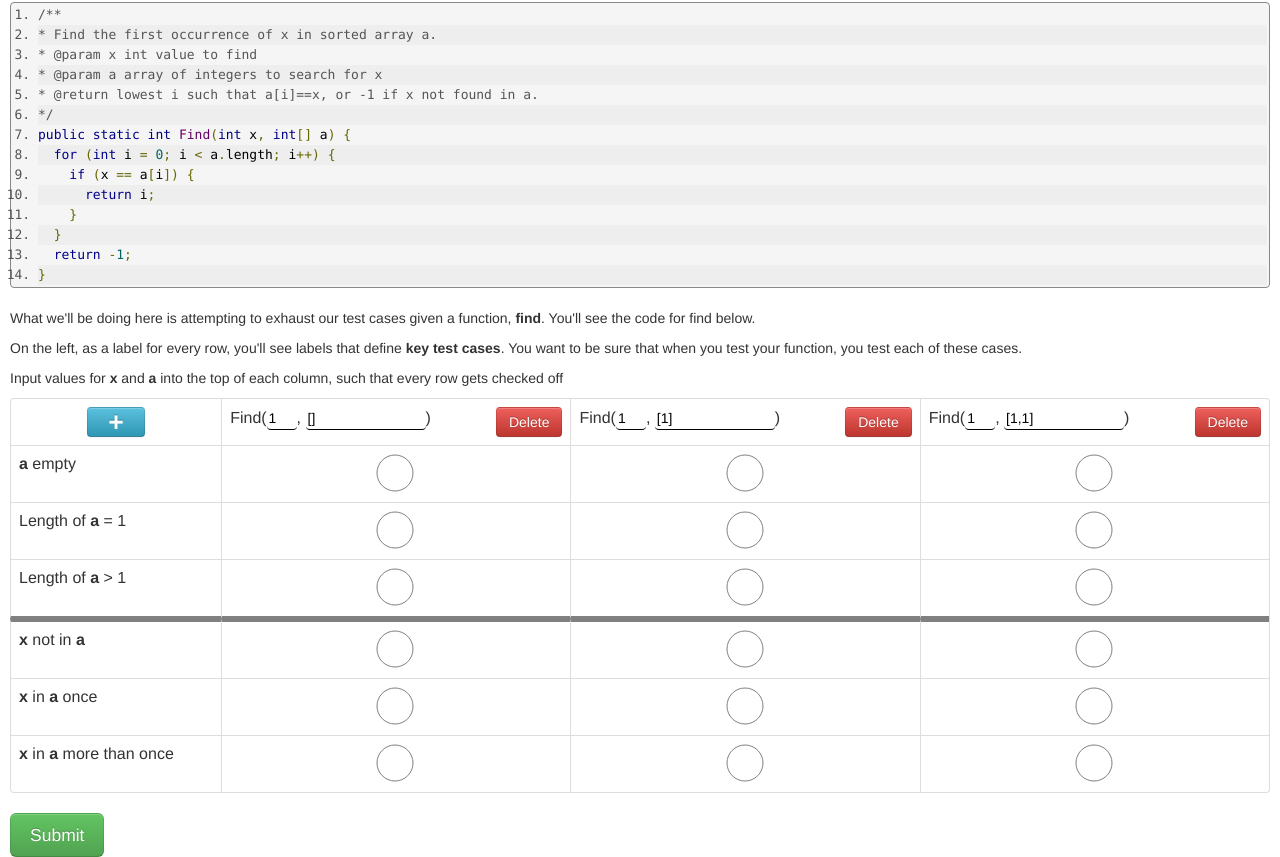
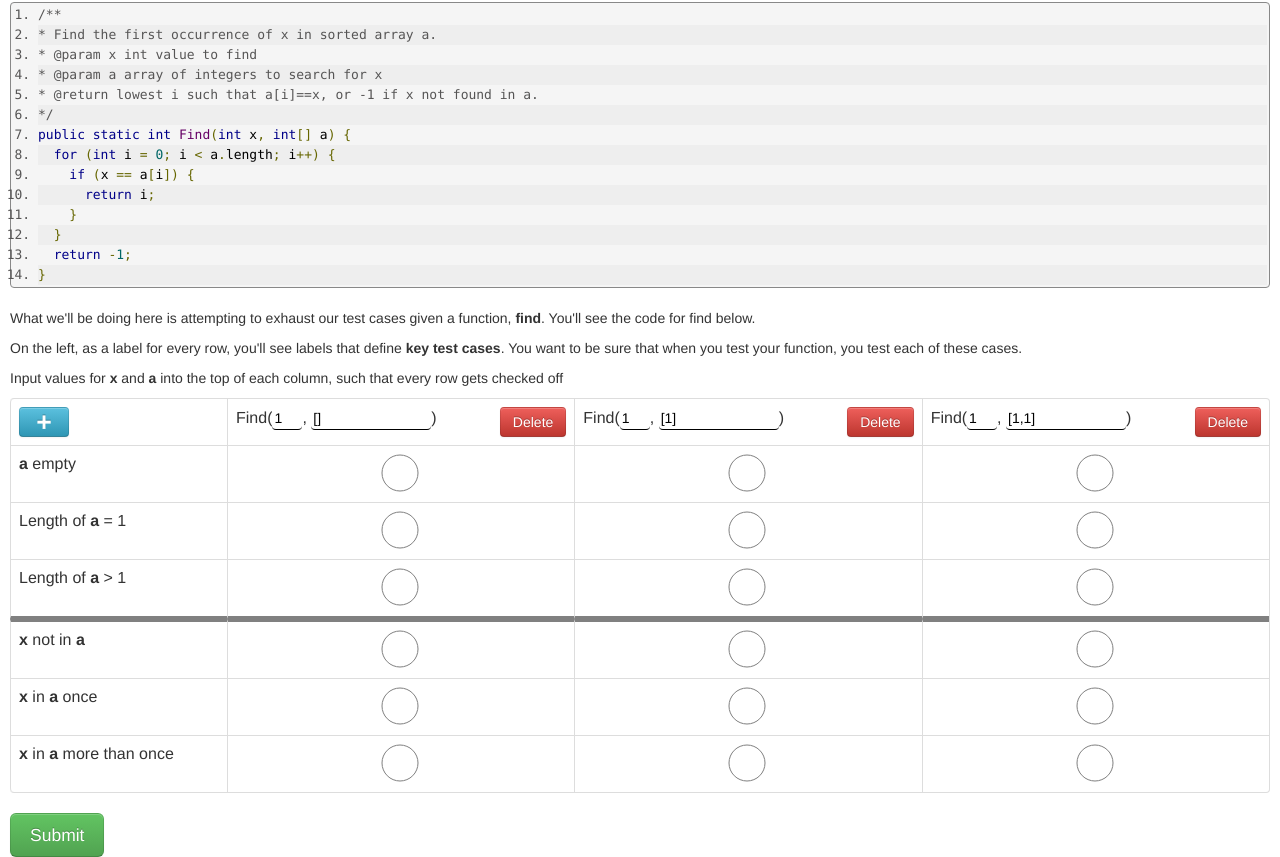
Before and after one commit to Dsan10s/MIT-Project2, a plain HTML site: page JUnitTable1.html in a window 1280 px wide. Shown: the part 58-915 px from the top of the page. Drawn offline with nearby package versions, Linux system fonts and the light colour scheme.

Commit message:
Attempted to make new column animation
Many dead code comments

```diff
--- a/JUnitTable1.css
+++ b/JUnitTable1.css
@@ -61,13 +61,10 @@ body{
 	opacity: 0.5;
 }
 .plusButton{
-	margin-left: auto;
-	margin-right: auto;
-	display: block;
 	color: white;
-	width: 30%;
+	width: 50px;
 	/*font-size: 20pt;*/
 }
-.td{
-	max-width: 400px;
+.col0{
+	width: 200px;
 }
--- a/JUnitTable1.js
+++ b/JUnitTable1.js
@@ -130,7 +130,8 @@ var JUnitTable1 = (function(){
 			for (var r = 0; r <= allRows.length-1; r++){
 
 				var rowClass = ".row" + r;
-				var newCol = $("<td class = 'col" + newNum + "'></td>");
+				var newCol = $("<td class = 'col" + newNum + "' style = 'width: 0px'></td>");
+
 				if (r == 0){
 					/*generate a string for input fields in HTML*/
 					var temp="";
@@ -146,8 +147,20 @@ var JUnitTable1 = (function(){
 				}else{
 					newCol.append($("<span class = 'cellContent'><span class = 'customRadioBorder'><span class = 'customRadioFill'></span></span><img class = 'mark checkMark' src = 'images/checkMark.png'/><img class = 'mark errorMark' src = 'images/ErrorMark.png'/></span>"));
 				}
+				/*$(".col" + newNum).children().css("opacity", 0)
+				$(".col" + newNum).children().hide();*/
 
 				$(rowClass).append(newCol);
+
+				/*var totalPx = parseInt($(".col" + columnsDisplayed[1]).css("width")) * columnsDisplayed.length-1;
+				var newWidth = totalPx/(columnsDisplayed.length + 1);
+				console.log("totalPx: " + totalPx)
+				console.log("newWidth: " + newWidth);
+				$(".col" + newNum).animate({"width": newWidth}, 2000);
+
+				$(".col" + newNum).children().show();
+				$(".col" + newNum).children().animate({"opacity": "1"}, 500);*/
+
 				/*CSS*/
 				if (r == 3){
 					var cellID = ".row3 .col" + newNum;
```
